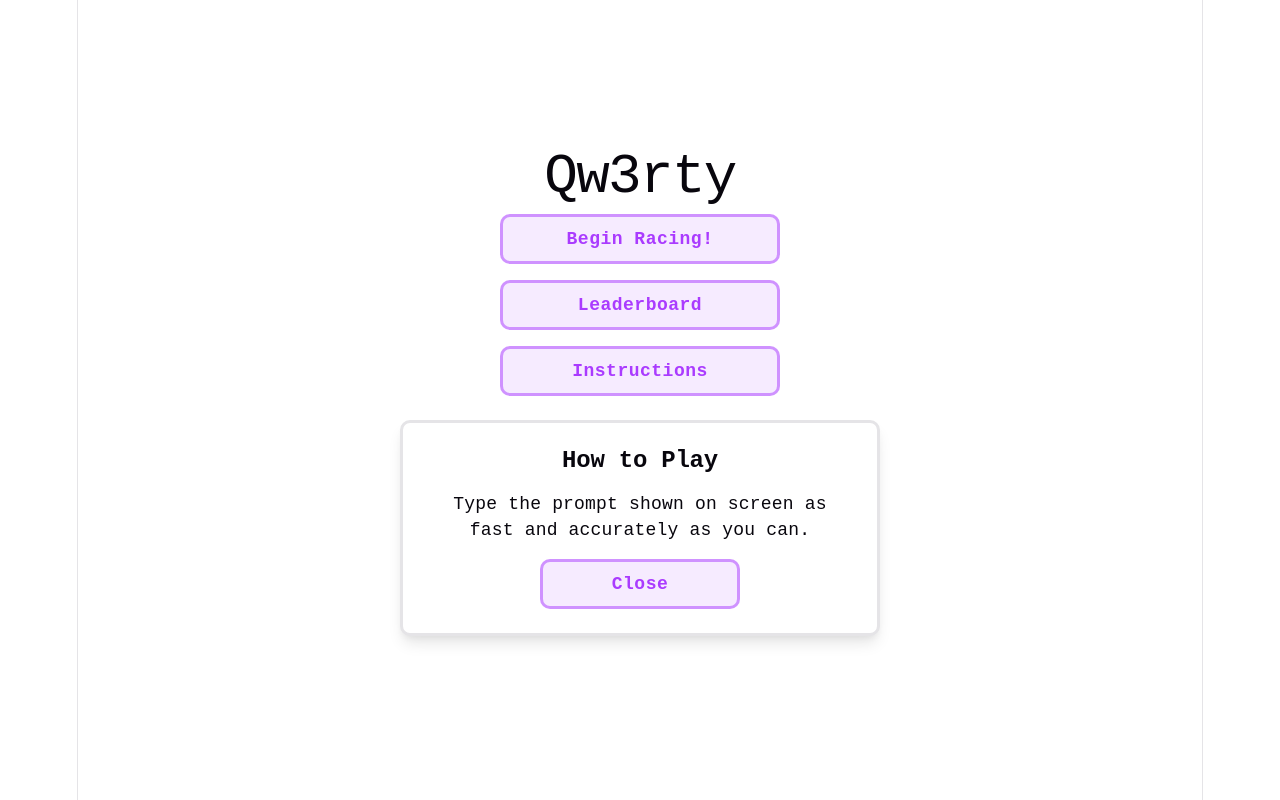
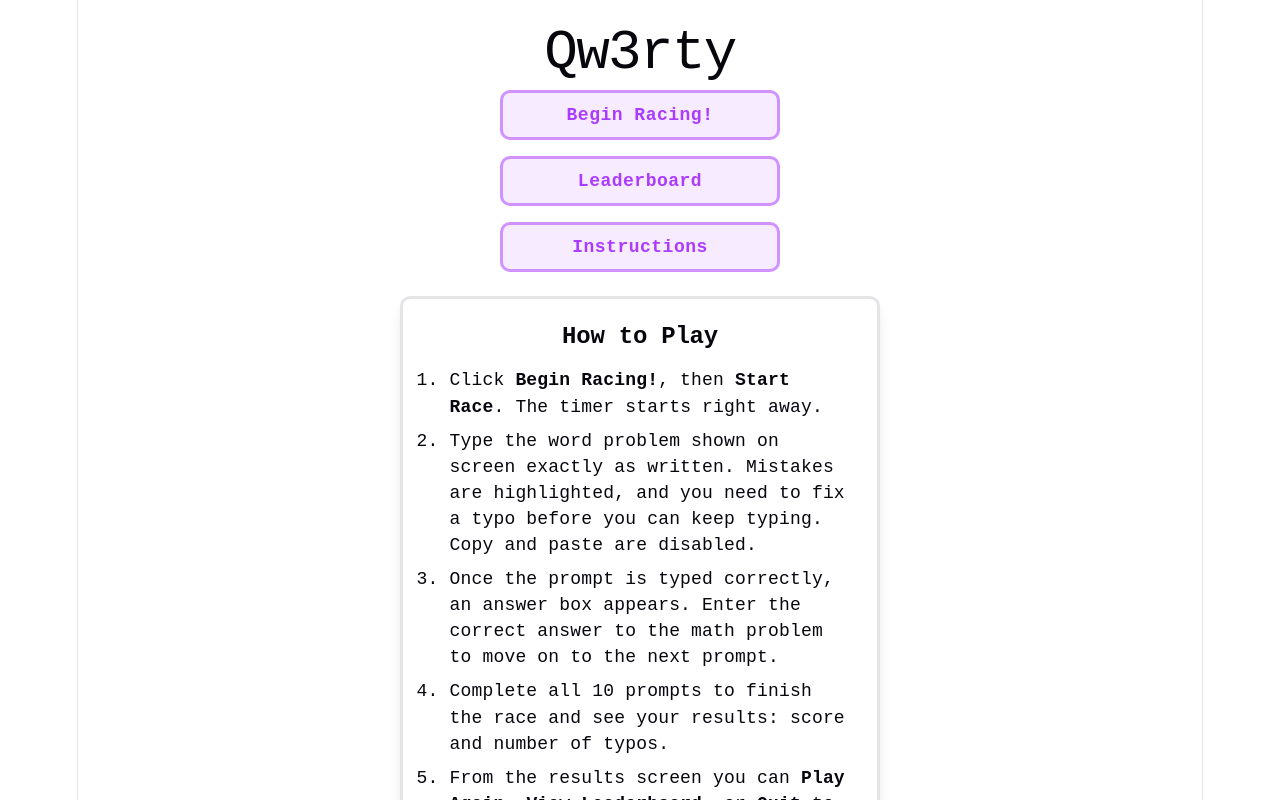
Before and after one commit to SWE-1-Type-Racer-Game/qw3rty-game, a React (Vite) app: page / in a window 1280 px wide. Both pictures are taken after a click on the button "Instructions". Shown: the top 800 px of the page. Built offline with nearby package versions, Linux system fonts and the light colour scheme.

Commit message:
updated the read me,  updated the instructions

```diff
--- a/src/components/InstructionsModal.jsx
+++ b/src/components/InstructionsModal.jsx
@@ -2,7 +2,27 @@ const InstructionsModal = ({ onClose }) => {
   return (
     <div className="instructions-modal">
       <h2>How to Play</h2>
-      <p>Type the prompt shown on screen as fast and accurately as you can.</p>
+      <ol>
+        <li>
+          Click <strong>Begin Racing!</strong>, then <strong>Start Race</strong>. The timer starts right away.
+        </li>
+        <li>
+          Type the word problem shown on screen exactly as written. Mistakes are highlighted, and you
+          need to fix a typo before you can keep typing. Copy and paste are disabled.
+        </li>
+        <li>
+          Once the prompt is typed correctly, an answer box appears. Enter the correct answer to the
+          math problem to move on to the next prompt.
+        </li>
+        <li>
+          Complete all 10 prompts to finish the race and see your results: score and number of typos.
+        </li>
+        <li>
+          From the results screen you can <strong>Play Again</strong>, <strong>View Leaderboard</strong>,
+          or <strong>Quit</strong> to the main menu.
+        </li>
+      </ol>
+      <p>You can <strong>Pause</strong> at any time during a race to resume, restart or quit.</p>
       <button onClick={onClose}>Close</button>
     </div>
   );
--- a/src/styling/MainMenu.css
+++ b/src/styling/MainMenu.css
@@ -51,3 +51,14 @@
 .instructions-modal p {
     color: var(--text-h);
 }
+
+.instructions-modal ol {
+    margin: 0;
+    padding-left: 1.25em;
+    text-align: left;
+    color: var(--text-h);
+}
+
+.instructions-modal li + li {
+    margin-top: 8px;
+}
```
Also changed, not shown: 1 other file (tests, documents, lock files or other folders).
